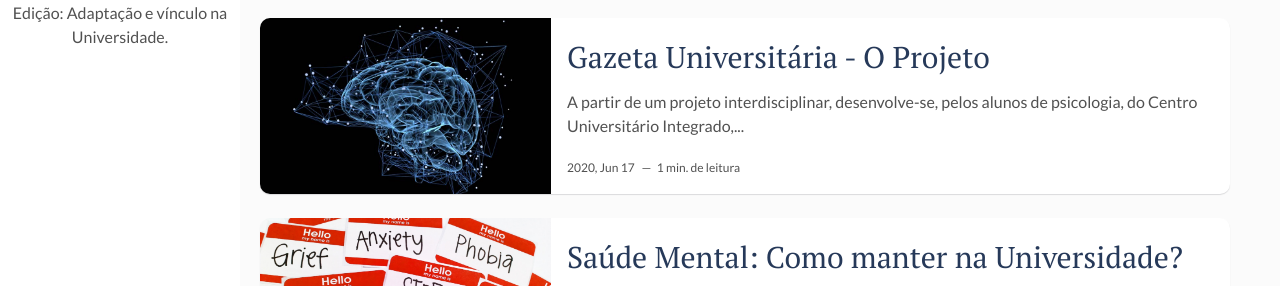
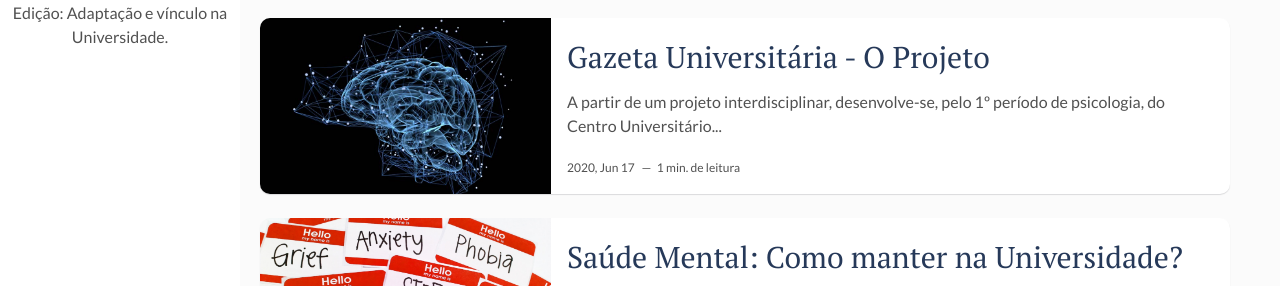
Before and after one commit to gazetauniversitaria/gazetauniversitaria.github.io, a Jekyll site: the page built from index.html, in a window 1280 px wide and 900 px high. Shown: the part 202-488 px from the top of the window. Built offline with Jekyll 4.4.1, drawn with Linux system fonts in a browser that asks for light colours; the list of posts is cut into pages by our own code.

Commit message:
Update 2020-06-17-apresentacao.markdown

```diff
--- a/_posts/2020-06-17-apresentacao.markdown
+++ b/_posts/2020-06-17-apresentacao.markdown
@@ -6,4 +6,4 @@ description: Ao projeto de jornal online; Gazeta Universitária
 img: apresentacao/capa.jpg
 tags: [Integrado, Jornal, Estudantes] # add tag
 ---
-A partir de um projeto interdisciplinar, desenvolve-se, pelos alunos de psicologia, do Centro Universitário Integrado, o jornal online "Gazeta Universitária": a fim de informar e colocar em debate questões pertinentes ao mundo acadêmico, em especial, nessa edição, o contexto de adaptação e vínculo estudantil.
+A partir de um projeto interdisciplinar, desenvolve-se, pelo 1º período de psicologia, do Centro Universitário Integrado, o jornal online "Gazeta Universitária": A fim de informar e colocar em debate questões pertinentes ao mundo acadêmico, em especial, nessa edição, o contexto de adaptação e vínculo estudantil.
```
